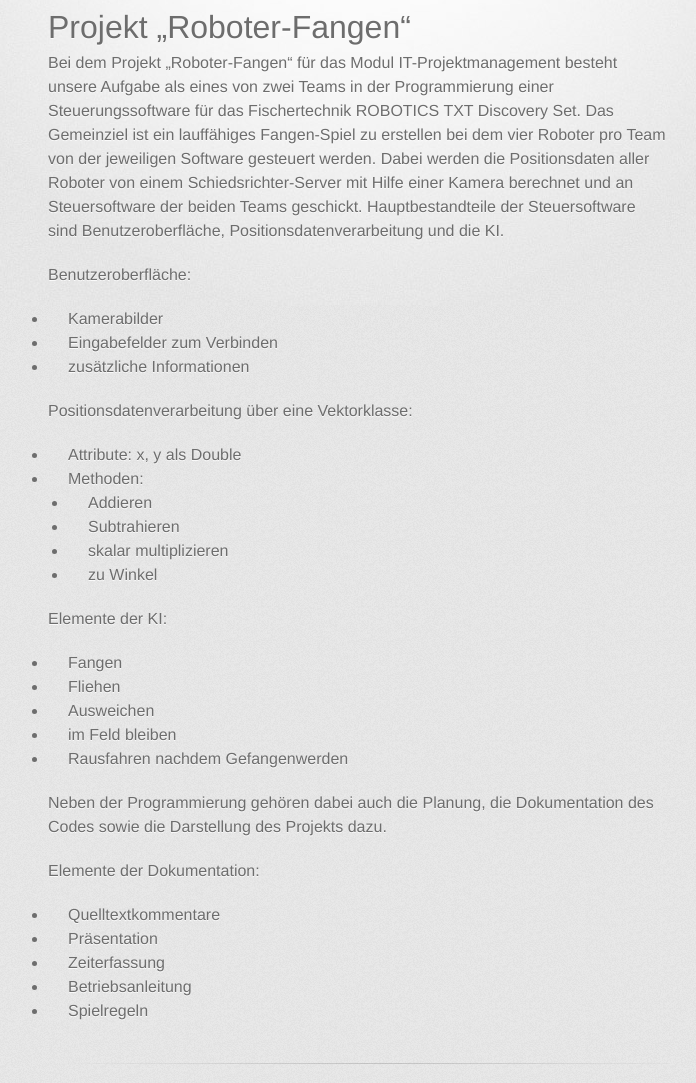
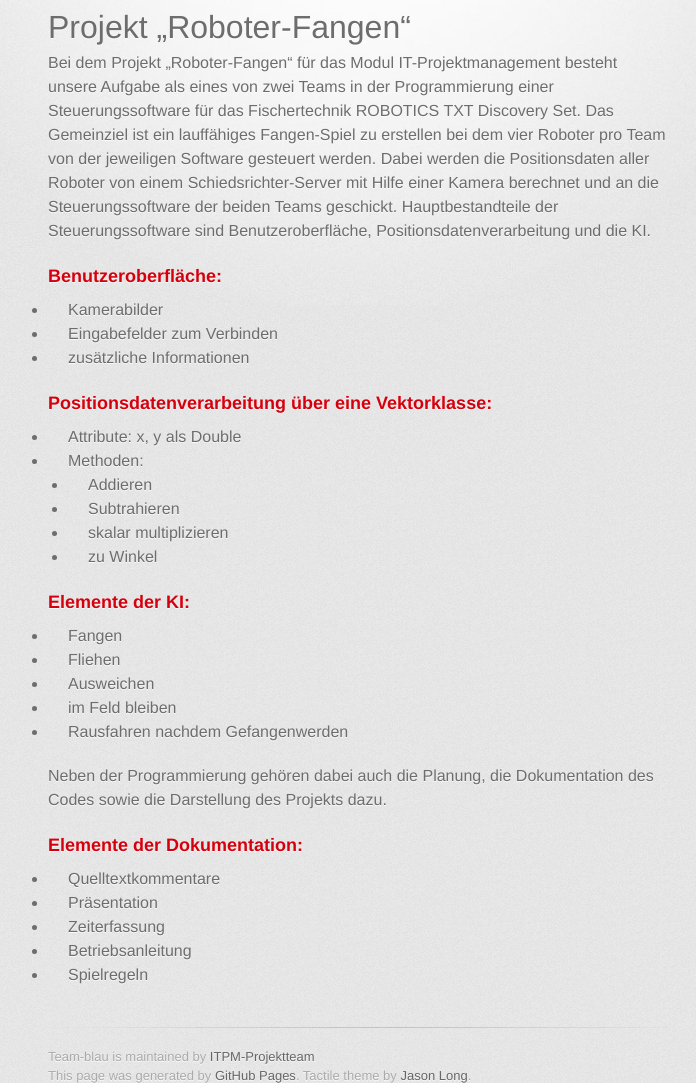
Before and after one commit to ITPM-Projektteam/Team-Blau, a plain HTML site: page index.html in a window 1280 px wide. Shown: the part 268-1351 px from the top of the page, without its empty margins (282-978 px from the left). Drawn offline with Linux system fonts and the light colour scheme; a web font is replaced by a local one.

Commit message:
Create gh-pages branch via GitHub

```diff
--- a/index.html
+++ b/index.html
@@ -34,10 +34,11 @@
           <h1>
 <a id="projekt-roboter-fangen" class="anchor" href="#projekt-roboter-fangen" aria-hidden="true"><span class="octicon octicon-link"></span></a>Projekt „Roboter-Fangen“</h1>
 
-<p>Bei dem Projekt „Roboter-Fangen“ für das Modul IT-Projektmanagement besteht unsere Aufgabe als eines von zwei Teams in der Programmierung einer Steuerungssoftware für das Fischertechnik ROBOTICS TXT Discovery Set. Das Gemeinziel ist ein lauffähiges Fangen-Spiel zu erstellen bei dem vier Roboter pro Team von der jeweiligen Software gesteuert werden. Dabei werden die Positionsdaten aller Roboter von einem Schiedsrichter-Server mit Hilfe einer Kamera berechnet und an Steuersoftware der beiden Teams geschickt.
-Hauptbestandteile der Steuersoftware sind Benutzeroberfläche, Positionsdatenverarbeitung und die KI.</p>
+<p>Bei dem Projekt „Roboter-Fangen“ für das Modul IT-Projektmanagement besteht unsere Aufgabe als eines von zwei Teams in der Programmierung einer Steuerungssoftware für das Fischertechnik ROBOTICS TXT Discovery Set. Das Gemeinziel ist ein lauffähiges Fangen-Spiel zu erstellen bei dem vier Roboter pro Team von der jeweiligen Software gesteuert werden. Dabei werden die Positionsdaten aller Roboter von einem Schiedsrichter-Server mit Hilfe einer Kamera berechnet und an die Steuerungssoftware der beiden Teams geschickt.
+Hauptbestandteile der Steuerungssoftware sind Benutzeroberfläche, Positionsdatenverarbeitung und die KI.</p>
 
-<p>Benutzeroberfläche:</p>
+<h3>
+<a id="benutzeroberfläche" class="anchor" href="#benutzeroberfl%C3%A4che" aria-hidden="true"><span class="octicon octicon-link"></span></a>Benutzeroberfläche:</h3>
 
 <ul>
 <li>Kamerabilder</li>
@@ -45,7 +46,8 @@ Hauptbestandteile der Steuersoftware sind Benutzeroberfläche, Positionsdatenver
 <li>zusätzliche Informationen</li>
 </ul>
 
-<p>Positionsdatenverarbeitung über eine Vektorklasse:</p>
+<h3>
+<a id="positionsdatenverarbeitung-über-eine-vektorklasse" class="anchor" href="#positionsdatenverarbeitung-%C3%BCber-eine-vektorklasse" aria-hidden="true"><span class="octicon octicon-link"></span></a>Positionsdatenverarbeitung über eine Vektorklasse:</h3>
 
 <ul>
 <li>Attribute: x, y als Double</li>
@@ -60,7 +62,8 @@ Hauptbestandteile der Steuersoftware sind Benutzeroberfläche, Positionsdatenver
 </li>
 </ul>
 
-<p>Elemente der KI:</p>
+<h3>
+<a id="elemente-der-ki" class="anchor" href="#elemente-der-ki" aria-hidden="true"><span class="octicon octicon-link"></span></a>Elemente der KI:</h3>
 
 <ul>
 <li>Fangen</li>
@@ -72,7 +75,8 @@ Hauptbestandteile der Steuersoftware sind Benutzeroberfläche, Positionsdatenver
 
 <p>Neben der Programmierung gehören dabei auch die Planung, die Dokumentation des Codes sowie die Darstellung des Projekts dazu.</p>
 
-<p>Elemente der Dokumentation:</p>
+<h3>
+<a id="elemente-der-dokumentation" class="anchor" href="#elemente-der-dokumentation" aria-hidden="true"><span class="octicon octicon-link"></span></a>Elemente der Dokumentation:</h3>
 
 <ul>
 <li>Quelltextkommentare</li>
```
Also changed, not shown: params.json (+1 -1 lines).
